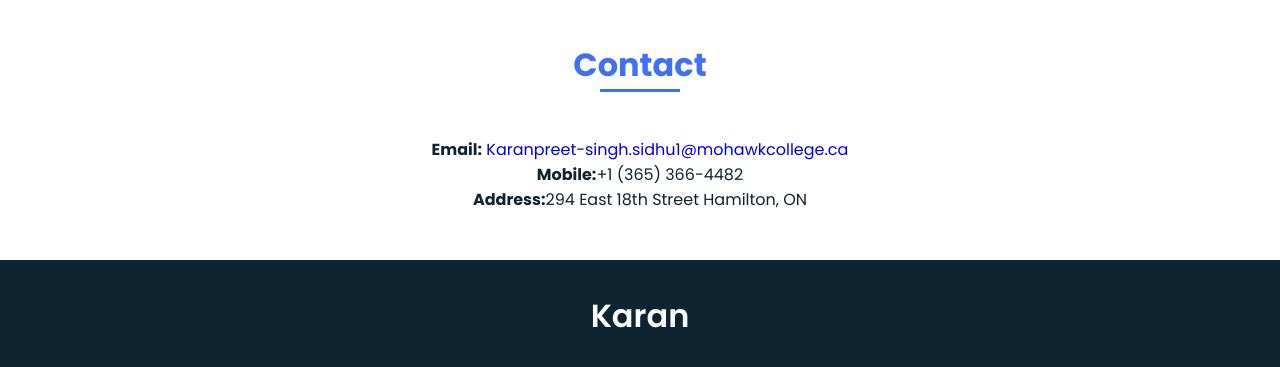
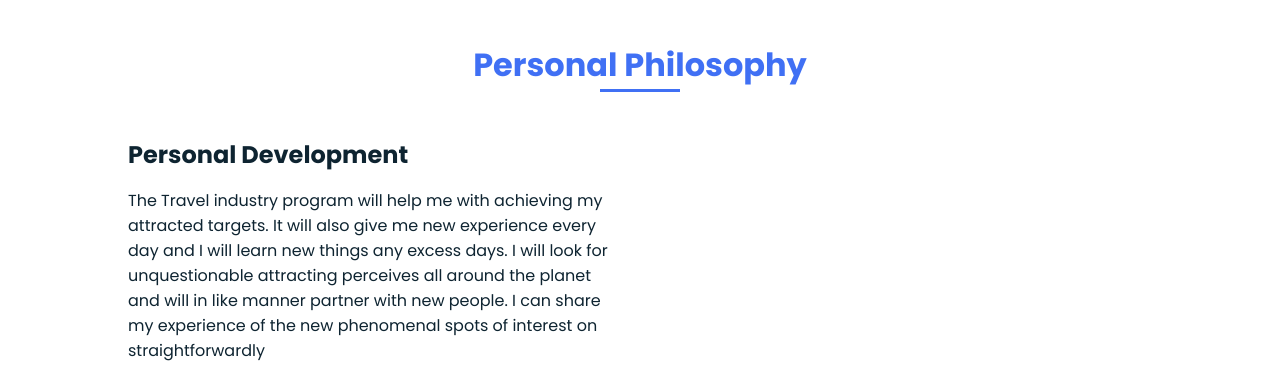
Before and after one commit to karanpreet12/karan-s-portfolio, a plain HTML site: page index.html in a window 1280 px wide. Shown: the part 7406-7773 px from the top of the page. Drawn offline with nearby package versions, Linux system fonts and the light colour scheme.

Commit message:
Update index.html

```diff
--- a/index.html
+++ b/index.html
@@ -191,6 +191,22 @@ We are 4 family members.
                 </div>
             </section>
 
+                 <!-- Personal Philosophy -->
+            <section class="skills section" id="skills">
+                <h2 class="section-title">Personal Philosophy</h2>
+
+                <div class="skills__container bd-grid">
+                    <div>
+                        <h2 class="skills__subtitle">Personal Development</h2>
+                        <p class="skills__text"> The Travel industry program will help me with achieving my attracted targets. It will also give me new experience every day and I will learn new things any excess days. I will look for unquestionable attracting perceives all around the planet and will in like manner partner with new people. I can share my experience of the new phenomenal spots of interest on straightforwardly
+
+                           </p>
+
+                </div>
+            </section>
+
+
+
             <!--===== CONTACT =====-->
             <section class="contact section" id="contact">
                 <h2 class="section-title">Contact</h2>
```
